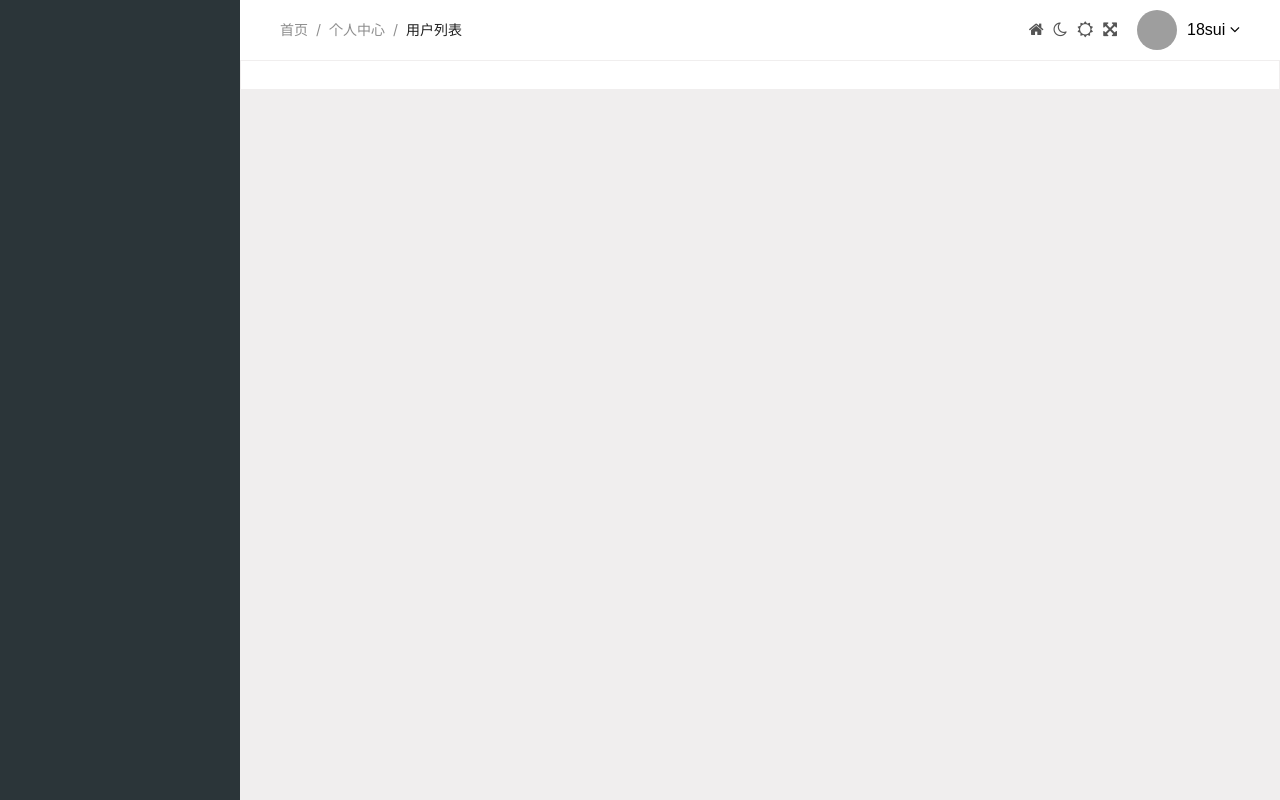
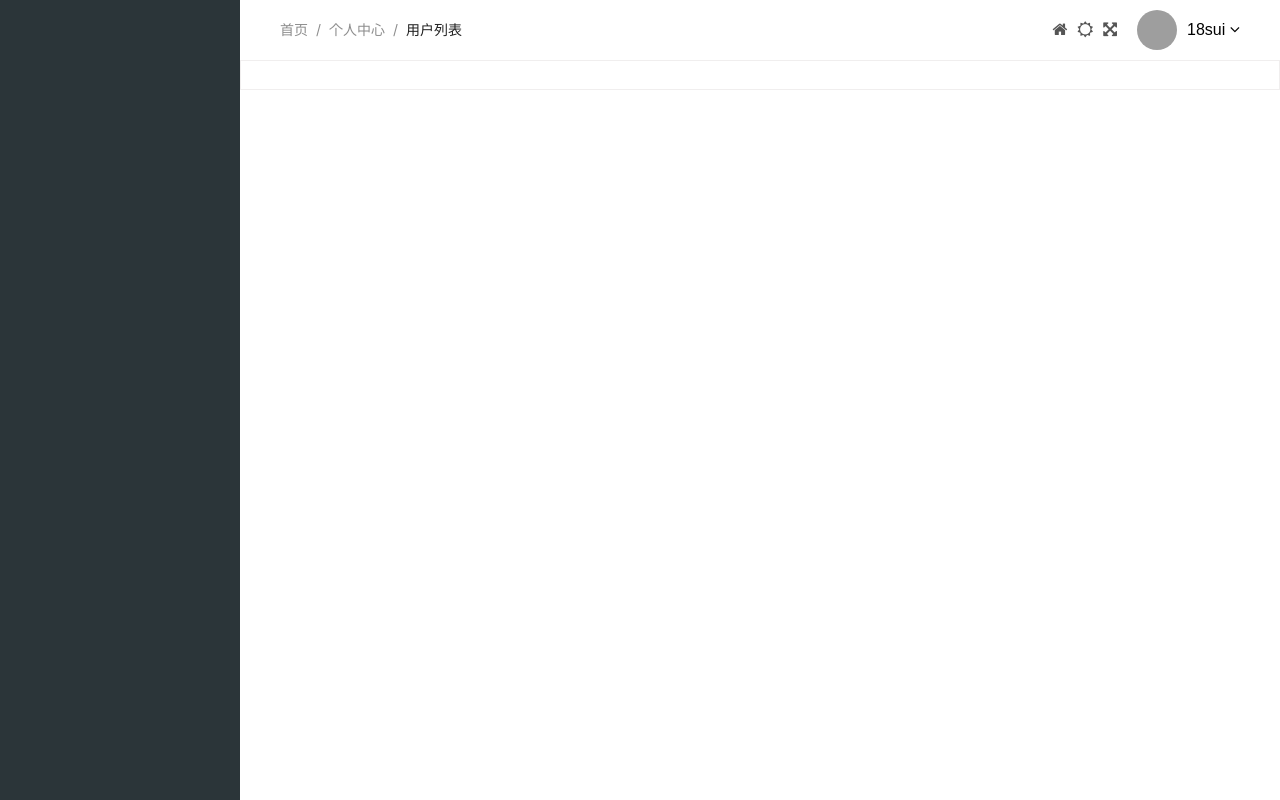
Before and after one commit to wiseXumaster/gvb_web, a Vue app: page /admin in a window 1280 px wide. Built offline with nearby package versions, Linux system fonts and the light colour scheme; grey boxes are pictures that could not be loaded.

Commit message:
主题切换原理

```diff
--- /dev/null
+++ b/src/assets/css/theme.css
@@ -0,0 +1,8 @@
+:root{
+    --bg: #f0eee;
+
+}
+
+.dark{
+    --bg: #2a2a2a;
+}
--- a/src/main.js
+++ b/src/main.js
@@ -6,6 +6,7 @@ import Antd from 'ant-design-vue'
 import 'ant-design-vue/dist/reset.css'
 import "../src/assets/css/iconfont.css";
 import "font-awesome/css/font-awesome.min.css";
+import "../src/assets/css/theme.css"
 const app = createApp(App)
 
 app.use(createPinia())
--- a/src/views/admin/admin.vue
+++ b/src/views/admin/admin.vue
@@ -14,8 +14,8 @@
                 <div class="right">
                     <div class="icon_actions">
                         <i class="fa fa-home"></i>
-                        <i class="fa fa-moon-o"></i>
-                        <i class="fa fa-sun-o"></i>
+                        <i v-if="theme" class="fa fa-sun-o" @click="setTheme"></i>
+                        <i v-else class="fa fa-moon-o" @click="setTheme"></i>
                         <i class="fa fa-arrows-alt"></i>
                     </div>
                     <div class="avatar">
@@ -56,6 +56,7 @@
 
 <script setup>
 import {useRouter} from "vue-router"
+import {ref} from "vue";
 const router =useRouter()
 function menuClick({key}){
     if(key==="logout"){
@@ -65,6 +66,20 @@ function menuClick({key}){
     router.push({
         name: key
     })
+}
+
+const theme=ref(true)// true代表日常模式,false代表夜间模式
+function setTheme(){
+    // console.log(theme)
+    theme.value=!theme.value
+    if(theme.value){
+        //日常模式
+        document.documentElement.classList.remove("dark")
+    }else{
+        //夜间模式
+        document.documentElement.classList.add("dark")
+
+    }
 }
 </script>
 
@@ -129,7 +144,7 @@ function menuClick({key}){
     }
 
     main {
-      background-color: #f0eeee;
+      background-color: var(--bg);
       height: calc(100vh - 90px);
     }
   }
```
